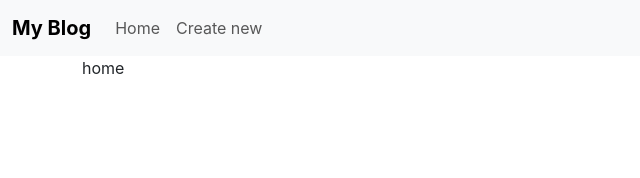
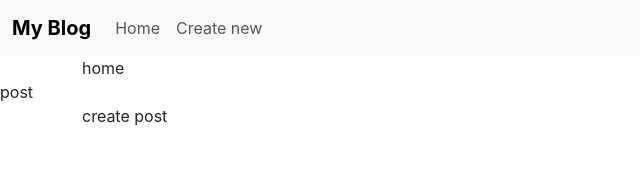
Before and after one commit to pragith98/simple-blog, a React (Create React App) app: page / in a window 1280 px wide. Shown: the top 178 px of the page, without its empty margins (0-640 px from the left). Built offline with nearby package versions, Linux system fonts and the light colour scheme; the HTML template or start-up script is replaced by a standard one.

Commit message:
import createPost page

```diff
--- a/src/App.js
+++ b/src/App.js
@@ -1,12 +1,16 @@
 import React from "react";
 import Header from "./components/Header/Header";
 import Home from "./pages/Home";
+import Post from "./pages/Post";
+import CreatePost from "./pages/CreatePost";
 
 function App() {
   return (
     <React.Fragment>
       <Header/>
       <Home/>
+      <Post/>
+      <CreatePost/>
     </React.Fragment>
   );
 }
```
